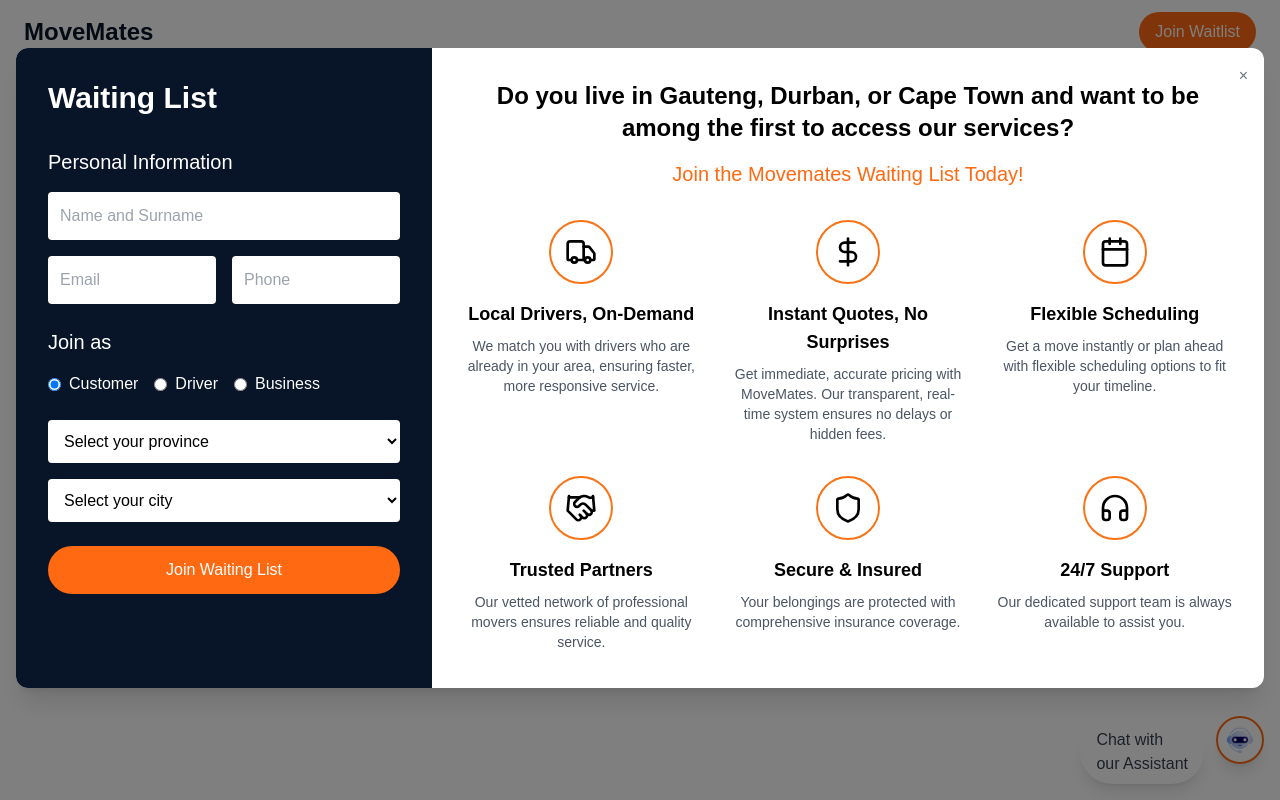
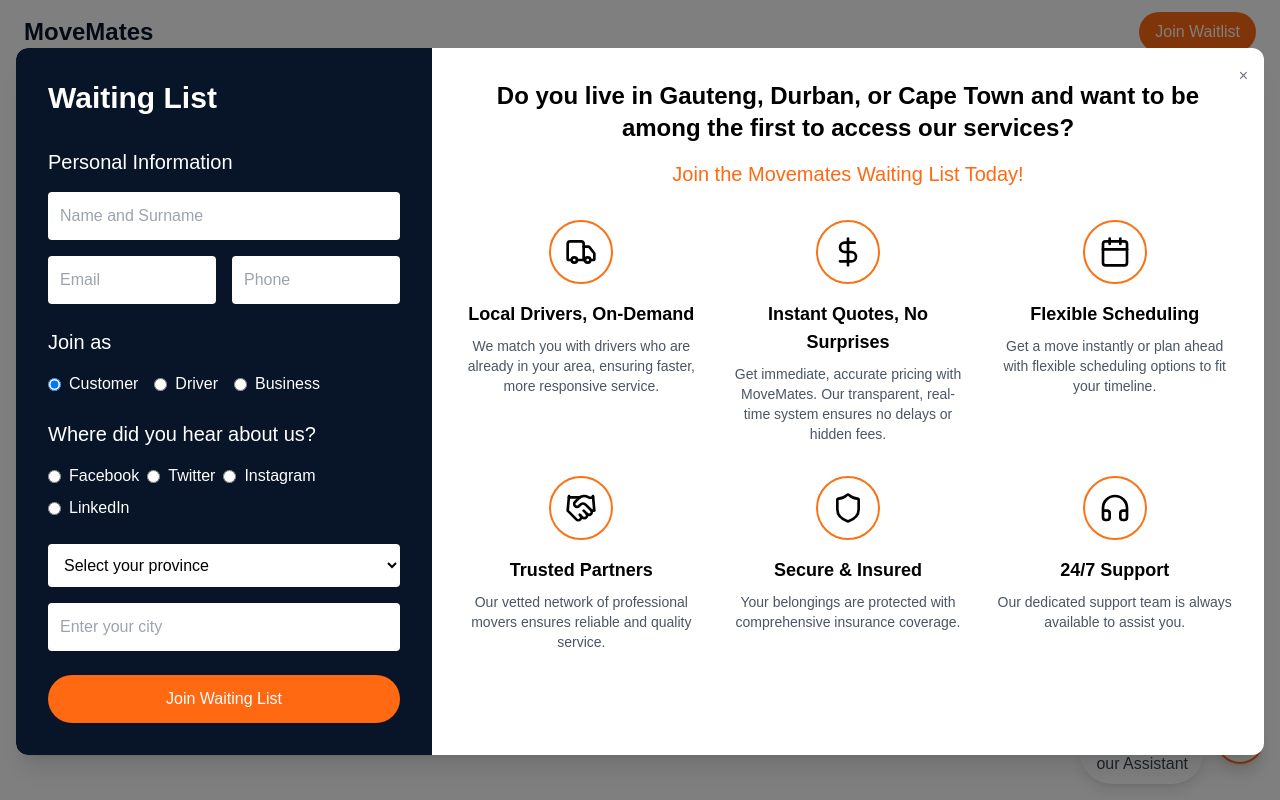
Before and after one commit to move-mate/movemates, a Next.js app: page / in a window 1280 px wide. Both pictures are taken after a click on the button "Join Waitlist". Built offline with nearby package versions, Linux system fonts and the light colour scheme.

Commit message:
Added new column, socials. changed select to input on ui

```diff
--- a/app/api/waitlist/route.ts
+++ b/app/api/waitlist/route.ts
@@ -1,5 +1,6 @@
 import { NextRequest, NextResponse } from 'next/server';
 import { addToWaitlist } from '@/libs/waitlist';
+import { setupDatabase } from '@/db/setup';
 
 // Manual validation function (since Express-validator is not available)
 const validateWaitlist = (body: { name: string; email: string; phone: string; type: string; province: string; city: string }) => {
@@ -28,6 +29,8 @@
 };
 
 export async function POST(request: NextRequest) {
+  await setupDatabase();
+
   const body = await request.json();
 
   // Validate the incoming data
--- a/app/components/EnhancedWaitlistForm.tsx
+++ b/app/components/EnhancedWaitlistForm.tsx
@@ -12,6 +12,7 @@
     name: '',
     email: '',
     phone: '',
+    social: '',
     type: 'customer',
     province: '',
     city: '',
@@ -109,6 +110,7 @@
               </div>
             </div>
 
+            {/* Join as section */}
             <div>
               <h3 className="text-xl mb-4">Join as</h3>
               <div className="flex flex-wrap gap-4">
@@ -148,6 +150,59 @@
               </div>
             </div>
 
+            {/* Where did you hear about us - Socials Section */}
+            <div>
+              <h3 className="text-xl mb-4">Where did you hear about us?</h3>
+              <div className="flex flex-wrap gap-2">
+                <label className="inline-flex items-center">
+                  <input
+                    type="radio"
+                    name="social"
+                    value="facebook"
+                    checked={formData.social === 'facebook'}
+                    onChange={handleChange}
+                    className="mr-2"
+                  />
+                  Facebook
+                </label>
+                <label className="inline-flex items-center">
+                  <input
+                    type="radio"
+                    name="social"
+                    value="twitter"
+                    checked={formData.social === 'twitter'}
+                    onChange={handleChange}
+                    className="mr-2"
+                  />
+                  Twitter
+                </label>
+                <label className="inline-flex items-center">
+                  <input
+                    type="radio"
+                    name="social"
+                    value="instagram"
+                    checked={formData.social === 'instagram'}
+                    onChange={handleChange}
+                    className="mr-2"
+                  />
+                  Instagram
+                </label>
+                <label className="inline-flex items-center">
+                  <input
+                    type="radio"
+                    name="social"
+                    value="linkedin"
+                    checked={formData.social === 'linkedin'}
+                    onChange={handleChange}
+                    className="mr-2"
+                  />
+                  LinkedIn
+                </label>
+              </div>
+            </div>
+
+
+            {/* Location Section */}
             <div className="space-y-4">
               <select
                 name="province"
@@ -162,18 +217,15 @@
                 <option value="kwazulu-natal">KwaZulu-Natal</option>
               </select>
 
-              <select
+              <input
+                type="text"
                 name="city"
                 value={formData.city}
                 onChange={handleChange}
                 className="w-full p-3 rounded bg-white text-black"
+                placeholder="Enter your city"
                 required
-              >
-                <option value="">Select your city</option>
-                <option value="johannesburg">Johannesburg</option>
-                <option value="cape-town">Cape Town</option>
-                <option value="durban">Durban</option>
-              </select>
+              />
             </div>
 
             <button
--- a/db/setup.ts
+++ b/db/setup.ts
@@ -25,6 +25,7 @@
         email VARCHAR(255) UNIQUE NOT NULL,
         phone VARCHAR(10) UNIQUE NOT NULL,
         type VARCHAR(50) CHECK (type IN ('customer', 'driver', 'business')) NOT NULL,
+        social VARCHAR(20) CHECK (social IN ('facebook', 'twitter', 'instagram', 'linkedin')) NOT NULL,
         province VARCHAR(100) NOT NULL,
         city VARCHAR(100) NOT NULL,
         created_at TIMESTAMP WITH TIME ZONE DEFAULT CURRENT_TIMESTAMP
--- a/libs/waitlist.ts
+++ b/libs/waitlist.ts
@@ -1,17 +1,17 @@
 // db/waitlist.ts
 import { getPool } from "@/db/setup";
 
-export const addToWaitlist = async ({ name, email, phone, type, province, city }: { name: string; email: string; phone: string; type: string; province: string; city: string }) => {
+export const addToWaitlist = async ({ name, email, phone, type, social, province, city }: { name: string; email: string; phone: string; type: string; social: string; province: string; city: string }) => {
   const pool = getPool();
 
   // Log waitlist data to verify
-  console.log('Adding to waitlist with data:', name, email, phone, type, province, city);
+  console.log('Adding to waitlist with data:', name, email, phone, type, social, province, city);
 
   const result = await pool.query(
-    `INSERT INTO waitlist (name, email, phone, type, province, city)
-     VALUES ($1, $2, $3, $4, $5, $6)
+    `INSERT INTO waitlist (name, email, phone, type, social, province, city)
+     VALUES ($1, $2, $3, $4, $5, $6, $7)
      RETURNING *`,
-    [name, email, phone, type, province, city]
+    [name, email, phone, type, social, province, city]
   );
 
   return result.rows[0];
```
